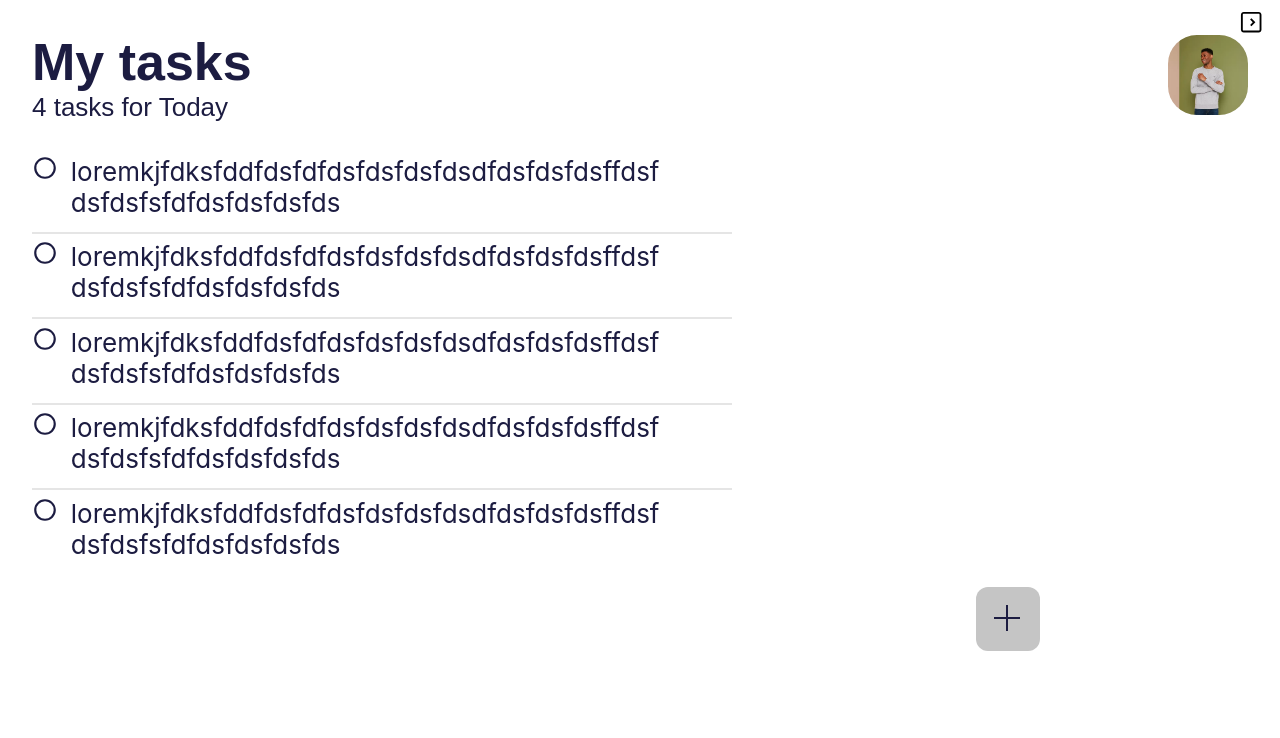
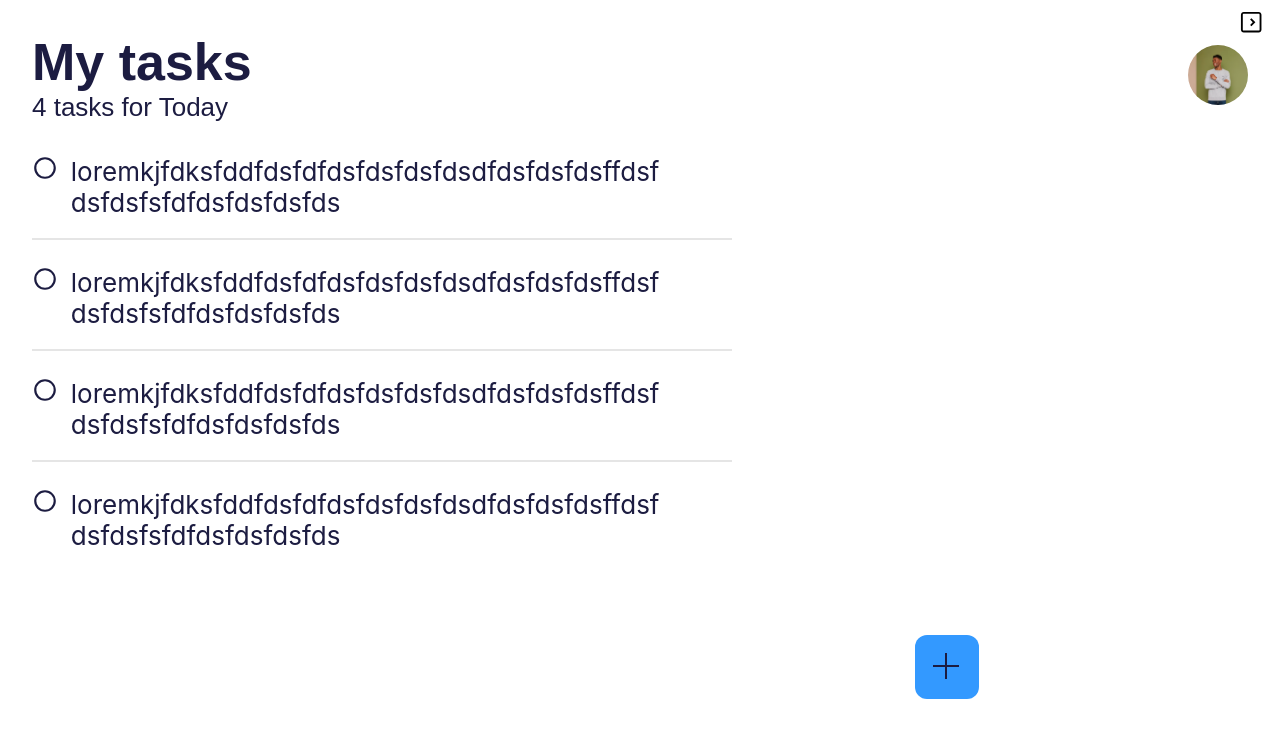
Before and after one commit to thanhtutzaw/todolist3, a React (Create React App) app: page / in a window 1280 px wide. Shown: the top 738 px of the page. Built offline with nearby package versions, Linux system fonts and the light colour scheme.

Commit message:
some ui changes

```diff
--- a/src/App.css
+++ b/src/App.css
@@ -38,9 +38,10 @@
 .header-image {
 }
 .header-image img {
-  width: 80px;
-  height: 80px;
-  border-radius: 36%;
+  width: 60px;
+  height: 60px;
+  /*border-radius: 36%;*/
+  border-radius: 50%;
   object-fit: cover;
 }
 header {
@@ -65,8 +66,12 @@ ul li {
   gap: 0.8rem;
   max-width: 700px;
   margin-right:1rem;
+  margin-bottom: 3rem;
 }
+
 .todo-label {
+
+  user-select: none;
   max-width: 85%;
   text-align: left;
   overflow-wrap: break-word;
@@ -76,7 +81,7 @@ ul li {
   position: absolute;
   left: 0;
   right: 0;
-  bottom: -25%;
+  bottom: -35%;
   height: 2px;
   background-color: black;
   opacity: 0.1;
@@ -152,13 +157,18 @@ ul li {
   border-radius: 10px;
   scrollbar-width: thin;
 }
+.nav{
+ /* border: 3px solid red;*/
+  margin-top:5rem;
+}
 .add-btn-parent{
   /* border: 2px solid var(--primary-color); */
-  background-color: rgb(197, 197, 197);
+ /* background-color: rgb(197, 197, 197);*/
+
+  background-color: #3399FF;
 
   position: relative;
-  left:75%;
-
+  left:70%;
   margin:2rem;
   padding: 2rem;
   border-radius: 12px;
--- a/src/App.js
+++ b/src/App.js
@@ -89,13 +89,14 @@ function App() {
         </ul>
 
       </section>
-      <nav>
+      <nav className="nav">
       <ul>
       <li className='add-btn-parent'>
       <VscAdd className='add-btn' />
       </li>
       </ul>
       </nav>
+
     </div>
   );
 }
```
